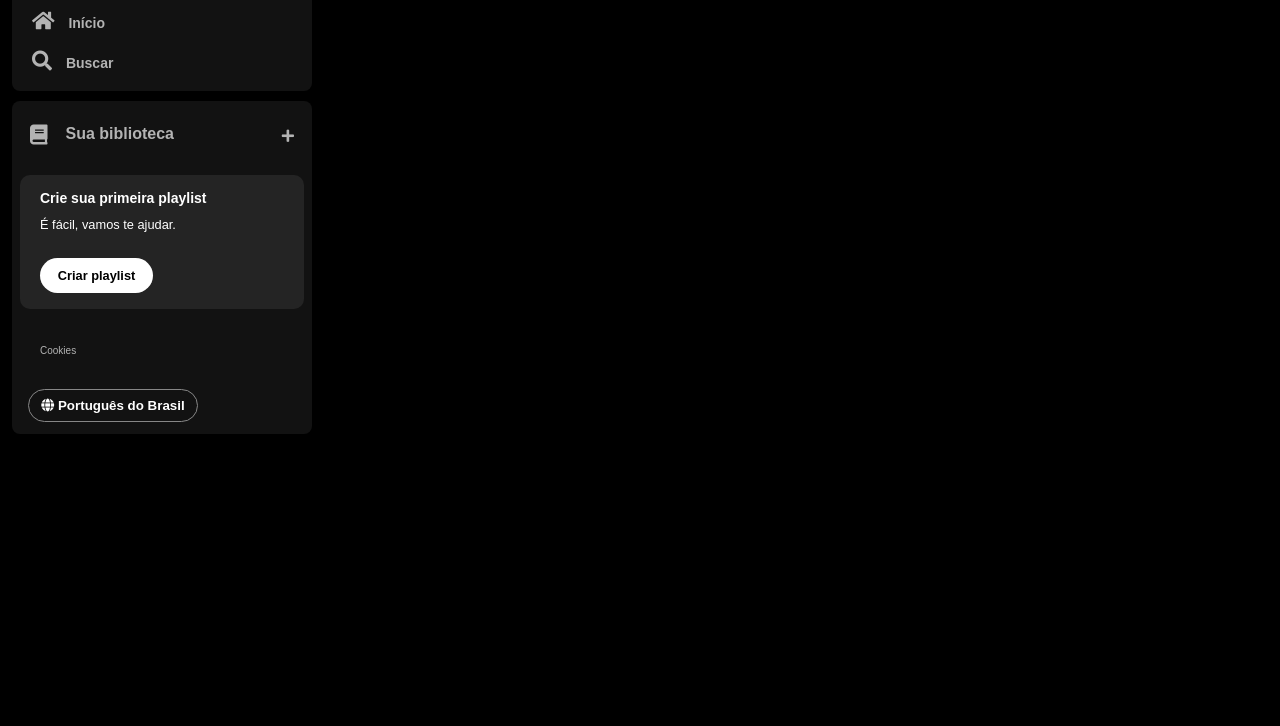
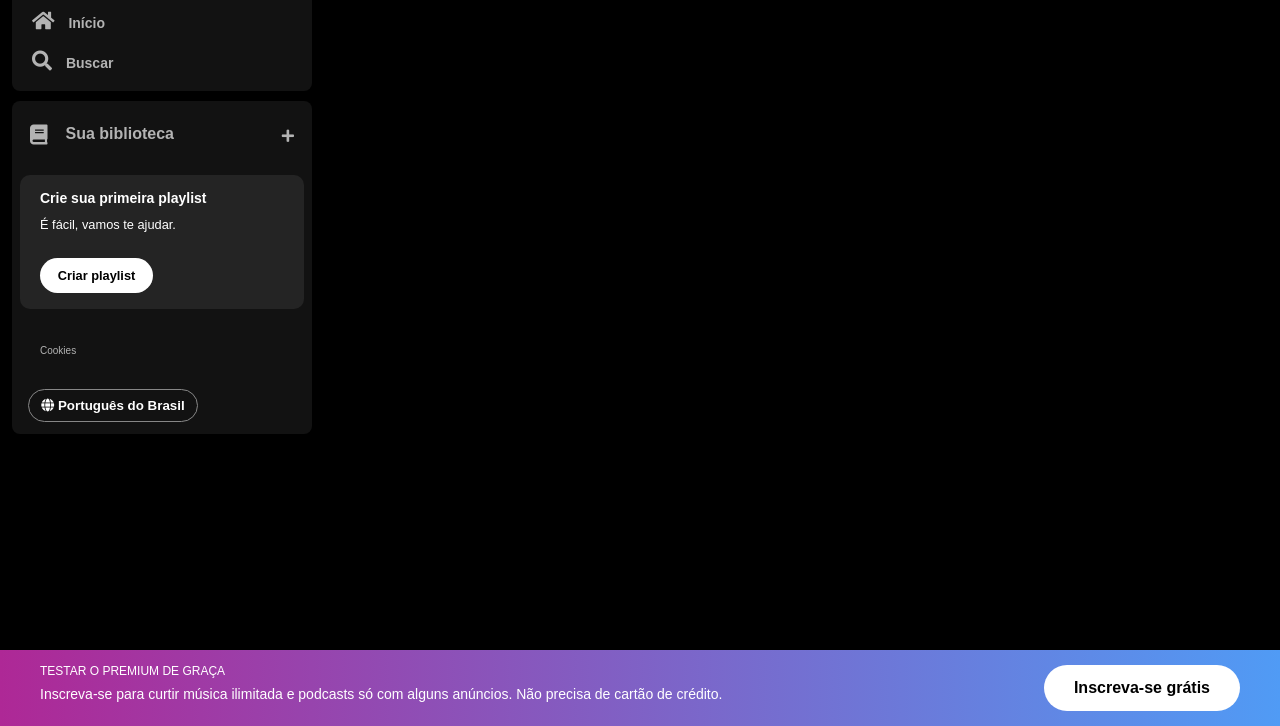
Before and after one commit to Pedroohy/spotify-imersao-alura, a plain HTML site: page assets/index.html in a window 1280 px wide. Shown: the part 74-800 px from the top of the page. Drawn offline with Linux system fonts and the light colour scheme.

Commit message:
Acabei o footer

```diff
--- a/assets/index.html
+++ b/assets/index.html
@@ -83,5 +83,20 @@
             </div>
         </div>
     </div>
+    <footer class="disclaimer-premium">
+        <div class="disclaimer-premium__text">
+            <p class="disclaimer-premium__title">
+                Testar o Premium de graça
+            </p>
+            <p class="disclaimer-premium__subtitle">
+                Inscreva-se para curtir música ilimitada e podcasts só com alguns anúncios. Não precisa de cartão de crédito.
+            </p>
+        </div>
+        <div class="button">
+            <button type="button">
+                Inscreva-se grátis
+            </button>
+        </div>
+    </footer>
 </body>
 </html>
--- a/assets/style.css
+++ b/assets/style.css
@@ -190,3 +190,44 @@ body {
     align-items: center;
     width: 170px;
 }
+
+.disclaimer-premium {
+    position: fixed;
+    display: flex;
+    justify-content: space-between;
+    flex-direction: row;
+    bottom: 0;
+    left: 0;
+    right: 0;
+    background-image: linear-gradient(to right, #ae2896, #509bf5);
+    padding: 15px 40px;
+}
+
+.disclaimer-premium__text .disclaimer-premium__title {
+    margin-bottom: 10px;
+    text-transform: uppercase;
+    font-size: 12px;
+    font-weight: 400;
+    color: #ffffff;
+    font-family: "DM Sans", sans-serif;
+}
+
+.disclaimer-premium__text .disclaimer-premium__subtitle {
+    font-size: 14px;
+    font-weight: 500;
+    color: #ffffff;
+    font-family: "DM Sans", sans-serif;
+}
+
+.disclaimer-premium button {
+    display: flex;
+    flex-direction: row;
+    justify-content: space-between;
+    background-color: #ffffff;
+    font-size: 16px;
+    font-weight: bold;
+    border: 0px;
+    border-radius: 40px;
+    padding: 14px 30px 14px 30px;
+    cursor: pointer;
+}
```
